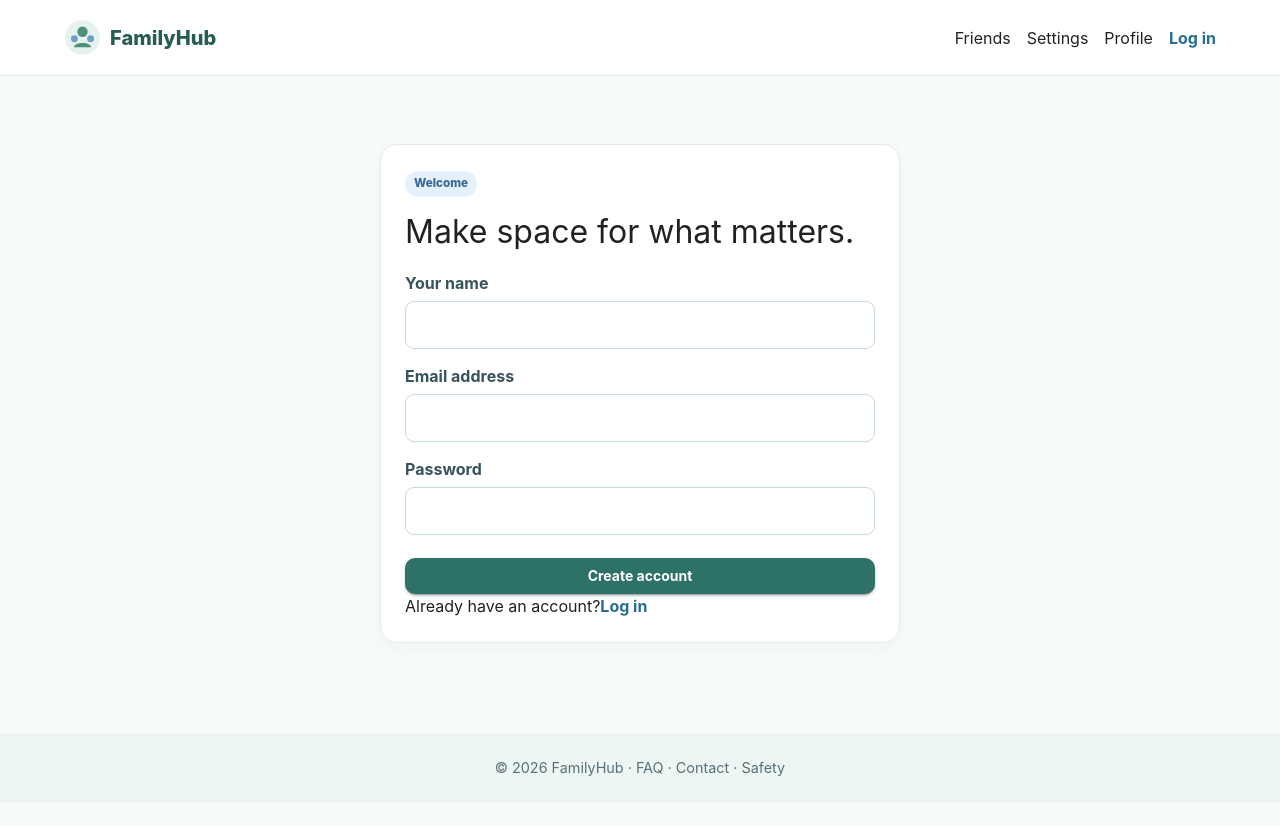
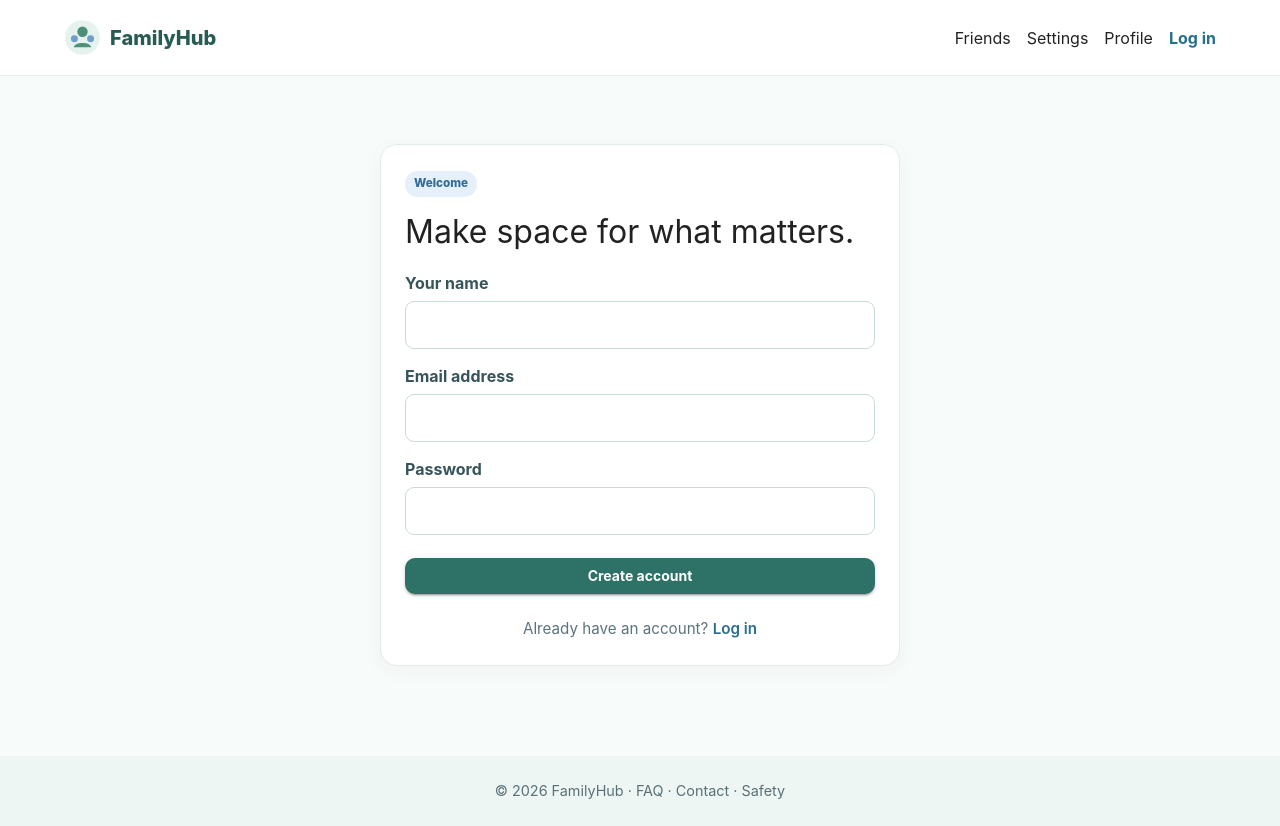
Before and after one commit to coderguy208/Hackathon, a React (Vite) app: page /auth in a window 1280 px wide. Before the commit the page ends 803 px from the top, so only its background shows below. Built offline with nearby package versions, Linux system fonts and the light colour scheme.

Commit message:
UI improvement

```diff
--- a/src/pages/Auth.jsx
+++ b/src/pages/Auth.jsx
@@ -53,12 +53,17 @@ export default function Auth() {
           <Field label="Password" type="password" value={f.password} onChange={e => setF({ ...f, password: e.target.value })} error={err.password} />
           <Button type="submit">{mode === 'signup' ? 'Create account' : 'Log in'}</Button>
         </form>
-        <p>
-          {mode === 'signup' ? 'Already have an account?' : 'New here?'}
-          <button className="link" type="button" onClick={() => setMode(mode === 'signup' ? 'login' : 'signup')}>
+        <div style={{ marginTop: '1.5rem', textAlign: 'center', fontSize: '0.95rem', color: '#5b747b' }}>
+          {mode === 'signup' ? 'Already have an account?' : 'New here?'}{' '}
+          <button
+            className="link"
+            type="button"
+            style={{ fontWeight: '600' }}
+            onClick={() => setMode(mode === 'signup' ? 'login' : 'signup')}
+          >
             {mode === 'signup' ? 'Log in' : 'Create one'}
           </button>
-        </p>
+        </div>
       </Card>
     </div>
   );
--- a/src/pages/Network.jsx
+++ b/src/pages/Network.jsx
@@ -36,19 +36,32 @@ export default function Network() {
           <Card>
             <h3>Community groups</h3>
             {groups.map(g => (
-              <div className="group" key={g.id}>
+              <div className="group" key={g.id} style={{ display: 'flex', justifyContent: 'space-between', alignItems: 'center' }}>
                 <span>
                   <b>{g.name}</b>
                   <small>{g.members} families</small>
                 </span>
-                <button className="link" onClick={() => group(g.id)}>{g.joined ? 'Leave' : 'Join'}</button>
+                <Button
+                  className={`small ${g.joined ? 'quiet' : ''}`}
+                  style={{
+                    minWidth: '70px',
+                    padding: '0.35rem 0.75rem',
+                    fontSize: '0.85rem',
+                    border: g.joined ? '1.5px solid #2e7166' : '1.5px solid transparent',
+                    color: g.joined ? '#2e7166' : '#ffffff',
+                    backgroundColor: g.joined ? 'transparent' : '#2e7166',
+                  }}
+                  onClick={() => group(g.id)}
+                >
+                  {g.joined ? 'Leave' : 'Join'}
+                </Button>
               </div>
             ))}
           </Card>
           <Card>
             <h3>Nearby families</h3>
-            <p>Jordan & Kai · 1.2 mi</p>
-            <Button className="small">Follow</Button>
+            <p style={{ margin: '0 0 0.75rem 0' }}>Jordan & Kai · 1.2 mi</p>
+            <Button className="small" style={{ marginTop: '0.5rem' }}>Follow</Button>
           </Card>
         </aside>
         <div>
```
